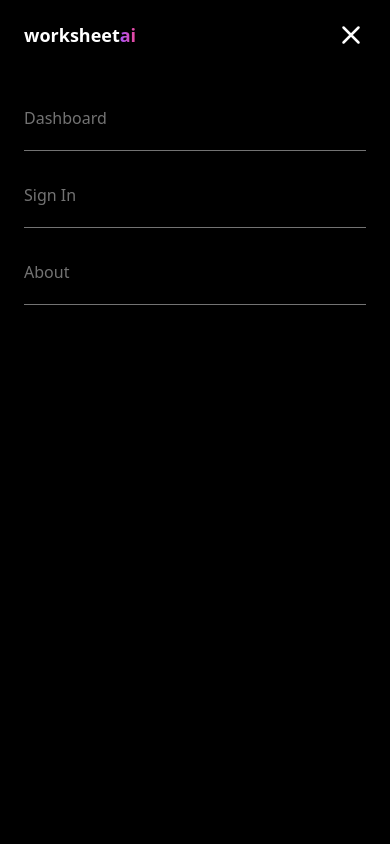
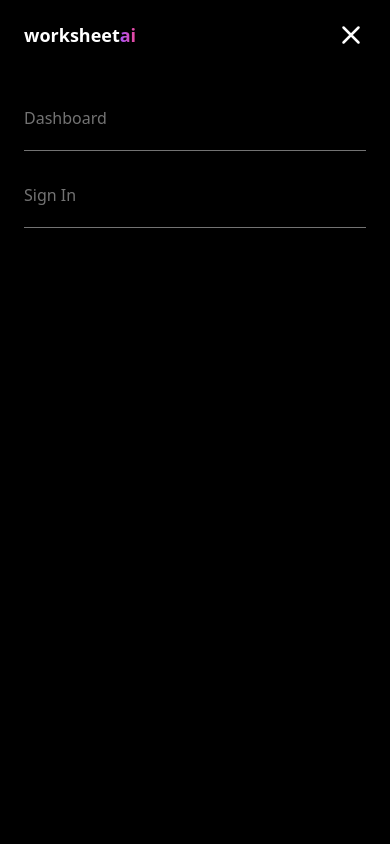
Before and after one commit to ZachMcM/worksheet-ai, a Next.js app: page / in a window 390 px wide. Both pictures are taken after a click on the button 351 px from the left and 35 px from the top of the page. Shown: the top 844 px of the page. Built offline with nearby package versions, Linux system fonts and the light colour scheme; no server answers.

Commit message:
[Fix] Sorting by dates

```diff
--- a/app/components/MobileMenu.tsx
+++ b/app/components/MobileMenu.tsx
@@ -1,6 +1,6 @@
 'use client'
 
-import { useSession, signIn, signOut } from "next-auth/react"
+import { useSession, signOut } from "next-auth/react"
 import Image from "next/image"
 import Link from "next/link"
 import { HiOutlineX } from "react-icons/hi"
@@ -63,7 +63,7 @@ export const MobileMenu = ({setMobileMenu} : any) => {
             <p>Sign In</p>
           </Link>
         }
-        <Link href="/about" className="hover:opacity-80 flex items-center justify-between pb-5 border-b border-neutral-500 text-neutral-500">About</Link>
+        {/* <Link href="/about" className="hover:opacity-80 flex items-center justify-between pb-5 border-b border-neutral-500 text-neutral-500">About</Link> */}
       </div>
     </nav>
   )
--- a/app/dashboard/page.tsx
+++ b/app/dashboard/page.tsx
@@ -33,7 +33,7 @@ const Dashboard = () => {
       const data = await res.json()
       const unorganizedWorksheets: Worksheet[] = data.worksheets
       const organizedWorksheets = unorganizedWorksheets.sort((a, b) => {
-        return a.updatedAt.getTime() - b.updatedAt.getTime()
+        return (new Date(a.updatedAt)).getTime() - (new Date(b.updatedAt)).getTime()
       })
       setWorksheets(organizedWorksheets)
       setFilteredWorksheetes(organizedWorksheets)
```
